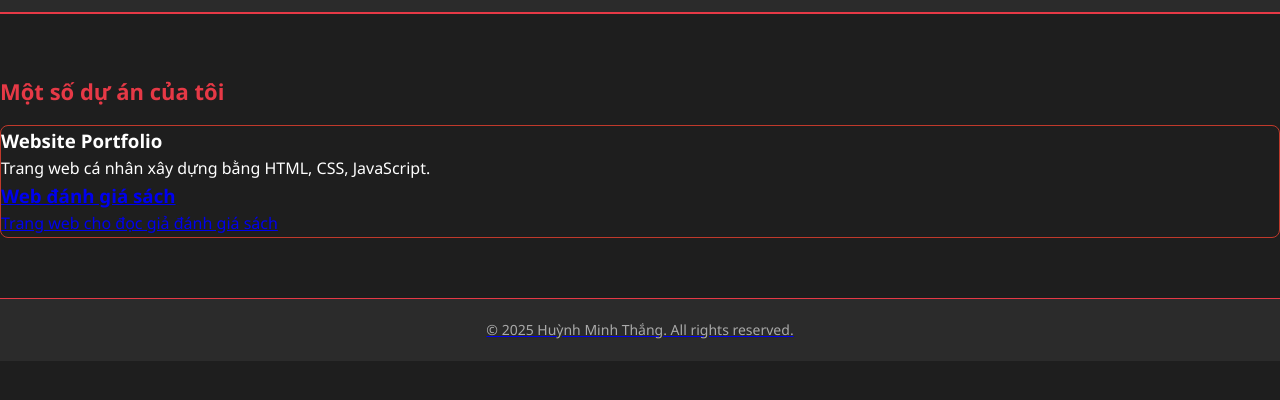
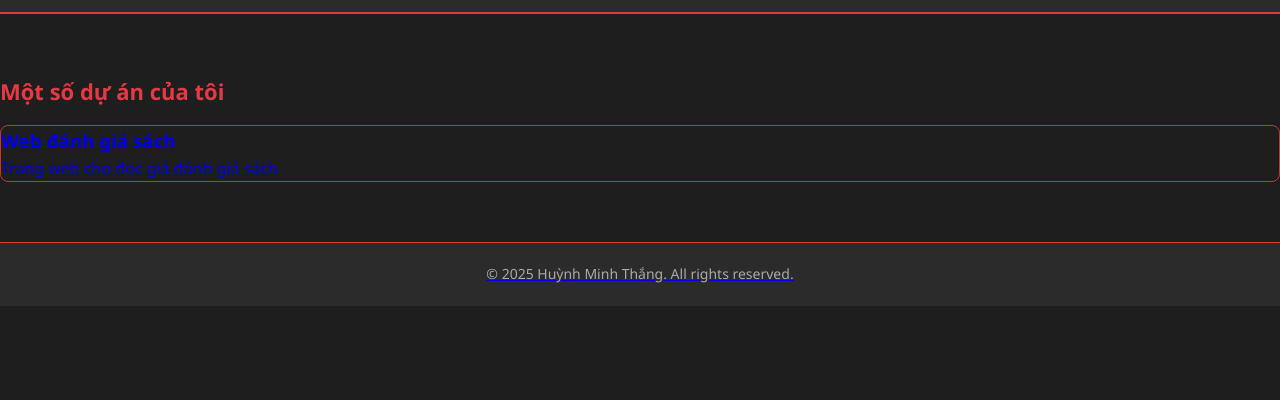
Before and after one commit to minhthang5956535-wq/Portfolo, a plain HTML site: page projects.html in a window 1280 px wide. Shown: the part 56-456 px from the top of the page. Drawn offline with Linux system fonts and the light colour scheme.

Commit message:
Update projects.html

```diff
--- a/projects.html
+++ b/projects.html
@@ -32,8 +32,7 @@
       <div class="project-grid">
         <div class="project-card">
 
-          <h3>Website Portfolio</h3>
-          <p>Trang web cá nhân xây dựng bằng HTML, CSS, JavaScript.</p>
+
           <h3><a href="https://akhoaaaa1-ai.github.io/NhomTuDo/">Web đánh giá sách</h3>
           <p>Trang web cho đọc giả đánh giá sách</p>
         </div>
```
